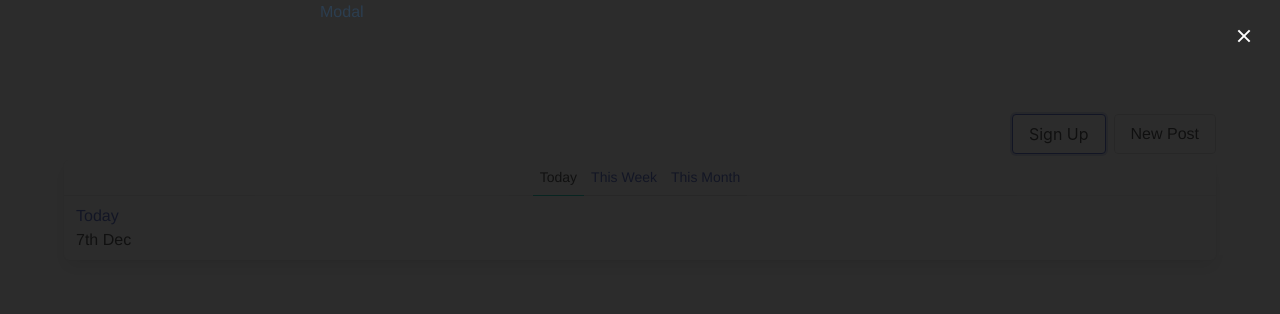
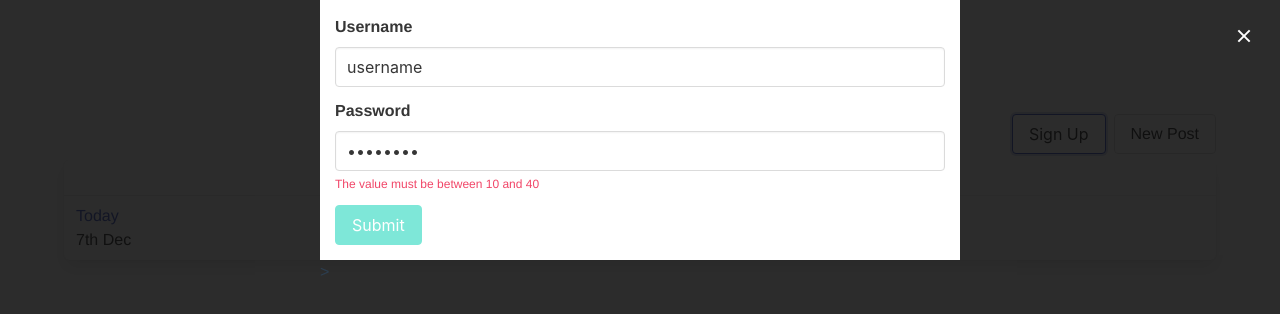
Before and after one commit to devAbhimanyu/vue-composition-api, a Vue app: page / in a window 1280 px wide. Both pictures are taken after a click on the button "Sign Up". Shown: the top 314 px of the page. Built offline with nearby package versions, Linux system fonts and the light colour scheme.

Commit message:
feat: 🎸 signup, formInput comp added, store updated to sup user
new components added signup, form-input, validations utils created for
signup, navbar updated for signup. Store is now installable as a plugin

```diff
--- a/src/App.vue
+++ b/src/App.vue
@@ -16,7 +16,7 @@
 </template>
 
 <script lang="ts">
-import { computed, defineComponent } from "vue";
+import { computed, defineComponent, ref } from "vue";
 import TheNavbar from "./components/TheNavbar.vue";
 import { useModal } from "./composable/useModal";
 export default defineComponent({
@@ -26,6 +26,7 @@
   },
   setup() {
     const modal = useModal();
+    const username = ref("enter name");
     const style = computed(() => {
       return {
         display: modal.show.value ? "block" : "none",
@@ -34,7 +35,7 @@
 
     const closeModal = modal.hidModal;
 
-    return { style, closeModal };
+    return { style, closeModal, username };
   },
 });
 </script>
--- /dev/null
+++ b/src/components/FormInput.vue
@@ -0,0 +1,44 @@
+<template>
+  <section class="field">
+    <label class="label" :name="name">{{ name }}</label>
+    <div class="control">
+      <input
+        class="input"
+        :type="type"
+        :value="modelValue"
+        @input="inputHandler"
+      />
+    </div>
+    <p class="is-danger help">{{ error }}</p>
+  </section>
+</template>
+
+<script lang="ts">
+import { defineComponent } from "@vue/runtime-core";
+
+export default defineComponent({
+  props: {
+    name: {
+      type: String,
+      required: true,
+    },
+    type: {
+      type: String,
+      default: "text",
+    },
+    modelValue: {
+      type: String,
+      required: true,
+    },
+    error: {
+      type: String,
+    },
+  },
+  setup(_, ctx) {
+    const inputHandler = (e: Event) => {
+      ctx.emit("update:modelValue", (e.target as HTMLInputElement).value);
+    };
+    return { inputHandler };
+  },
+});
+</script>
--- /dev/null
+++ b/src/components/SignUp.vue
@@ -0,0 +1,89 @@
+<template>
+  <form @submit.prevent="submit">
+    <form-input
+      v-model="username"
+      name="Username"
+      type="text"
+      :error="usernameStatus.message"
+    />
+
+    <form-input
+      v-model="password"
+      name="Password"
+      type="password"
+      :error="passwordStatus.message"
+    />
+
+    <button
+      class="button is-primary"
+      :disabled="!usernameStatus.valid || !passwordStatus.valid"
+    >
+      Submit
+    </button>
+  </form>
+</template>
+
+<script lang="ts">
+import { computed, defineComponent, ref } from "vue";
+import FormInput from "./FormInput.vue";
+import { required, length, Status, validate } from "../utils";
+import { User, useStore } from "../store";
+import { useModal } from "../composable/useModal";
+
+export default defineComponent({
+  components: {
+    FormInput,
+  },
+
+  setup() {
+    const username = ref("username");
+    const usernameStatus = computed<Status>(() => {
+      return validate(username.value, [
+        required(),
+        length({ min: 5, max: 10 }),
+      ]);
+    });
+
+    const password = ref("password");
+    const passwordStatus = computed<Status>(() => {
+      return validate(password.value, [
+        required(),
+        length({ min: 10, max: 40 }),
+      ]);
+    });
+
+    const store = useStore();
+    const modal = useModal();
+
+    const submit = async (evt: Event) => {
+      if (!usernameStatus.value.valid || !passwordStatus.value.valid) {
+        return;
+      }
+
+      const newUser: User = {
+        id: "-1",
+        username: username.value,
+        password: password.value,
+      };
+
+      await store.createUser(newUser);
+      modal.hidModal();
+    };
+
+    return {
+      usernameStatus,
+      username,
+      submit,
+      password,
+      passwordStatus,
+    };
+  },
+});
+</script>
+
+<style scoped>
+form {
+  padding: 15px;
+  background: white;
+}
+</style>
--- a/src/components/TheNavbar.vue
+++ b/src/components/TheNavbar.vue
@@ -7,14 +7,14 @@
       </div>
     </div>
   </nav>
-  <teleport to="#modal">
-    <div>Modal</div>
-  </teleport>
+  <teleport to="#modal"> <sign-up></sign-up>> </teleport>
 </template>
 
 <script lang="ts">
 import { useModal } from "@/composable/useModal";
+import SignUp from "./SignUp.vue";
 export default {
+  components: { SignUp },
   setup() {
     const modal = useModal();
     return { show: modal.showModal };
--- a/src/main.ts
+++ b/src/main.ts
@@ -1,11 +1,12 @@
 import { createApp } from "vue";
 import App from "./App.vue";
-
 import { router } from "./router";
 import axios from "axios";
+import FormInput from "./components/FormInput.vue";
 import { random } from "lodash";
 import { Post, thisMonth, thisWeek, today } from "./mocks";
 import "highlight.js/styles/atom-one-dark.css";
+import { Author, store } from "./store";
 
 function delay() {
   return new Promise((res) => {
@@ -24,15 +25,30 @@
 };
 
 // @ts-ignore
-axios.post = async (url: string, post: Post) => {
+axios.post = async (url: string, payload: any) => {
   if (url === "/posts") {
     await delay();
     const id = random(100, 10000);
     return Promise.resolve({
-      data: { ...post, id },
+      data: { ...payload, id },
+    });
+  }
+  if (url === "/users") {
+    const id = random(100, 10000);
+    await delay();
+    const author: Author = {
+      id: id.toString(),
+      username: payload.username,
+    };
+    return Promise.resolve({
+      data: author,
     });
   }
 };
+
 const app = createApp(App);
 app.use(router);
+app.use(store);
+app.component("form-input", FormInput);
+
 app.mount("#app");
--- a/src/store.ts
+++ b/src/store.ts
@@ -1,16 +1,41 @@
-import { reactive, readonly } from "vue";
+import { App, inject, reactive, readonly } from "vue";
 import axios from "axios";
 import { Post } from "./mocks";
+
+export interface User {
+  id: string;
+  username: string;
+  password: string;
+}
+
+export type Author = Omit<User, "password">;
 
 interface PostState {
   ids: string[];
   all: Map<string, Post>;
   loaded: boolean;
 }
+interface BaseState<T> {
+  // o(n)
+  ids: string[]; // [1, 2, 3, 4]
+
+  // o(1)
+  all: Map<string, T>;
+
+  loaded: boolean;
+}
+
+type PostsState = BaseState<Post>;
+interface AuthorsState extends BaseState<Author> {
+  currentUserId: string | undefined;
+}
 
 interface State {
   posts: PostState;
+  authors: AuthorsState;
 }
+// symbol is always unique
+export const storeKey = Symbol("store");
 
 class Store {
   private state: State;
@@ -21,6 +46,10 @@
 
   getState() {
     return readonly(this.state);
+  }
+
+  install(app: App) {
+    app.provide(storeKey, this);
   }
 
   async fetchPosts() {
@@ -46,18 +75,38 @@
     this.state.posts.ids.push(data.id);
     console.log(data);
   }
+
+  async createUser(user: User) {
+    console.log("user", user);
+    // const response = await axios.post<Author>("/users", user);
+    // this.state.authors.all.set(response.data.id, response.data);
+    // this.state.authors.ids.push(response.data.id);
+    // this.state.authors.currentUserId = response.data.id;
+    // console.log(this.state.authors);
+  }
 }
 
-const store = new Store({
+export const store = new Store({
   posts: {
     all: new Map(),
     ids: [],
     loaded: false,
   },
+  authors: {
+    all: new Map<string, Author>(),
+    ids: [],
+    loaded: false,
+    currentUserId: "1",
+  },
 });
 
 export const useStore = () => {
-  return store;
+  const _store = inject<Store>(storeKey);
+  if (!_store) {
+    throw Error("Did you forgot to call provide?");
+  }
+
+  return _store;
 };
 
 console.log(store.getState().posts.loaded);
--- /dev/null
+++ b/src/utils/index.ts
@@ -0,0 +1 @@
+export * from "./validations";
--- /dev/null
+++ b/src/utils/validations.ts
@@ -0,0 +1,69 @@
+interface Rule {
+  type: "required" | "length";
+}
+
+interface Require extends Rule {
+  type: "required";
+}
+
+interface LengthOptions {
+  min: number;
+  max: number;
+}
+
+interface Length extends Rule {
+  type: "length";
+  options: LengthOptions;
+}
+
+export function required(): Require {
+  return {
+    type: "required",
+  };
+}
+
+export function length(options: LengthOptions): Length {
+  return {
+    type: "length",
+    options,
+  };
+}
+
+export interface Status {
+  valid: boolean;
+  message?: string;
+}
+
+type Validator = Require | Length;
+
+export function validate(
+  value: string | undefined,
+  validators: Validator[]
+): Status {
+  for (const validator of validators) {
+    if (validator.type === "required") {
+      if (!value || value.length === 0) {
+        return {
+          valid: false,
+          message: "This value is required.",
+        };
+      }
+    }
+
+    if (validator.type === "length") {
+      if (
+        value!.length < validator.options.min ||
+        value!.length > validator.options.max
+      ) {
+        return {
+          valid: false,
+          message: `The value must be between ${validator.options.min} and ${validator.options.max}`,
+        };
+      }
+    }
+  }
+
+  return {
+    valid: true,
+  };
+}
```
